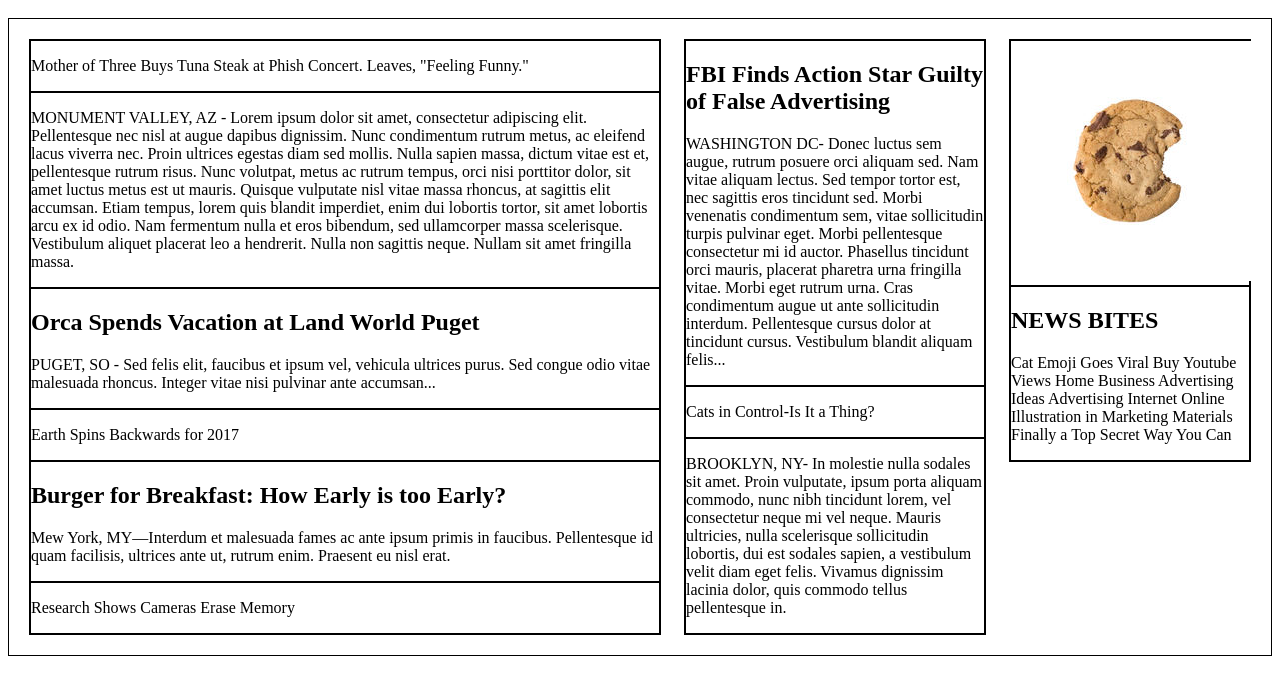
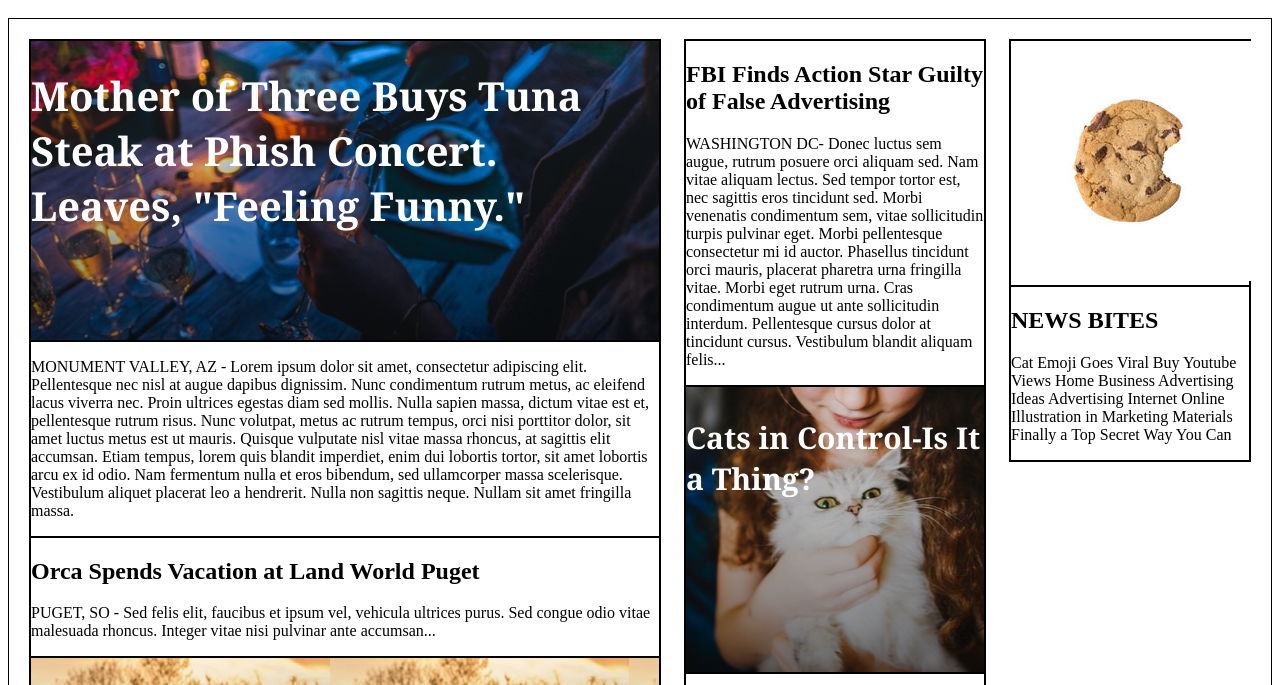
Before and after one commit to afarboleda/MyTimes, a plain HTML site: page index.html in a window 1280 px wide. Shown: the part 85-770 px from the top of the page. Drawn offline with Linux system fonts and the light colour scheme.

Commit message:
Uploading pictures to content

```diff
--- a/index.html
+++ b/index.html
@@ -20,8 +20,8 @@
     </header>
     <div class="column">
       <div class="large">
-        <div>
-          <p>Mother of Three Buys Tuna Steak at Phish Concert. Leaves, "Feeling Funny."</p>
+        <div class="phish">
+          <h1>Mother of Three Buys Tuna Steak at Phish Concert. Leaves, "Feeling Funny."</h1>
         </div>
         <div>
           <p>MONUMENT VALLEY, AZ - Lorem ipsum dolor sit amet, consectetur adipiscing elit. Pellentesque nec nisl at augue dapibus dignissim. Nunc condimentum rutrum metus, ac eleifend lacus viverra nec. Proin ultrices egestas diam sed mollis. Nulla sapien massa, dictum vitae est et, pellentesque rutrum risus. Nunc volutpat, metus ac rutrum tempus, orci nisi porttitor dolor, sit amet luctus metus est ut mauris. Quisque vulputate nisl vitae massa rhoncus, at sagittis elit accumsan. Etiam tempus, lorem quis blandit imperdiet, enim dui lobortis tortor, sit amet lobortis arcu ex id odio. Nam fermentum nulla et eros bibendum, sed ullamcorper massa scelerisque. Vestibulum aliquet placerat leo a hendrerit. Nulla non sagittis neque. Nullam sit amet fringilla massa.</p>
@@ -30,15 +30,15 @@
           <h2>Orca Spends Vacation at Land World Puget</h2>
           <p>PUGET, SO - Sed felis elit, faucibus et ipsum vel, vehicula ultrices purus. Sed congue odio vitae malesuada rhoncus. Integer vitae nisi pulvinar ante accumsan...</p>
         </div>
-        <div>
-          <p>Earth Spins Backwards for 2017</p>
+        <div class="earth">
+          <p class="imageBackground">Earth Spins Backwards for 2017</p>
         </div>
         <div>
           <h2>Burger for Breakfast: How Early is too Early?</h2>
           <p>Mew York, MY—Interdum et malesuada fames ac ante ipsum primis in faucibus. Pellentesque id quam facilisis, ultrices ante ut, rutrum enim. Praesent eu nisl erat.</p>
         </div>
-        <div>
-          <p>Research Shows Cameras Erase Memory</p>
+        <div class="cameras">
+          <p class="imageBackground">Research Shows Cameras Erase Memory</p>
         </div>
       </div>
       <div class="medium">
@@ -46,8 +46,8 @@
           <h2>FBI Finds Action Star Guilty of False Advertising</h2>
           <p>WASHINGTON DC- Donec luctus sem augue, rutrum posuere orci aliquam sed. Nam vitae aliquam lectus. Sed tempor tortor est, nec sagittis eros tincidunt sed. Morbi venenatis condimentum sem, vitae sollicitudin turpis pulvinar eget. Morbi pellentesque consectetur mi id auctor. Phasellus tincidunt orci mauris, placerat pharetra urna fringilla vitae. Morbi eget rutrum urna. Cras condimentum augue ut ante sollicitudin interdum. Pellentesque cursus dolor at tincidunt cursus. Vestibulum blandit aliquam felis...</p>
         </div>
-        <div>
-          <p>Cats in Control-Is It a Thing?</p>
+        <div class="cats">
+          <p class="imageBackground">Cats in Control-Is It a Thing?</p>
         </div>
         <div>
           <p>BROOKLYN, NY- In molestie nulla sodales sit amet. Proin vulputate, ipsum porta aliquam commodo, nunc nibh tincidunt lorem, vel consectetur neque mi vel neque. Mauris ultricies, nulla scelerisque sollicitudin lobortis, dui est sodales sapien, a vestibulum velit diam eget felis. Vivamus dignissim lacinia dolor, quis commodo tellus pellentesque in.</p>
--- a/resources/css/style.css
+++ b/resources/css/style.css
@@ -2,6 +2,13 @@ a {
   color: black;
 }
 
+h1{
+  font-family: Georgia;
+  font-weight: bold;
+  font-size: 40px;
+  color: white;
+  height: 245px;
+}
 
 header nav {
   padding-right: 40px;
@@ -21,6 +28,14 @@ header {
   width: 100%;
   justify-content: space-between;
   margin: 20px;
+}
+
+div .imageBackground {
+  font-family: Georgia;
+  font-weight: bold;
+  font-size: 30px;
+  color: white;
+  height: 225px;
 }
 
 .logo {
@@ -69,3 +84,19 @@ header {
   width: 240px;
   flex-direction: column;
 }
+
+.phish {
+  background-image: url("../images/img-story-main.png");
+}
+
+.earth {
+  background-image: url("../images/img-story-2.png");
+}
+
+.cameras {
+  background-image: url("../images/img-story-3.png");
+}
+
+.cats {
+  background-image: url("../images/img-story-1.png");
+}
```
